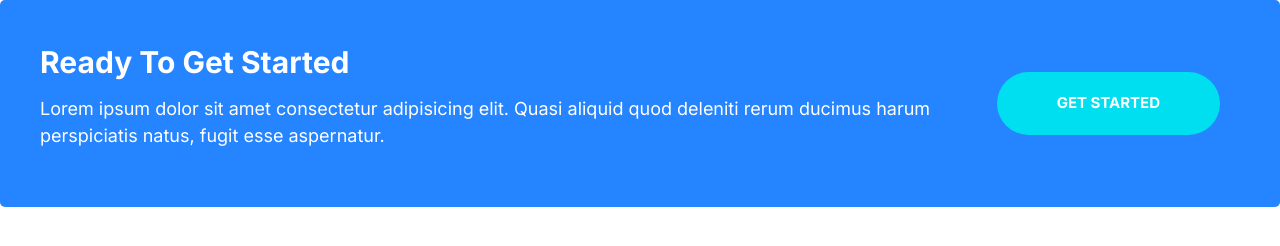
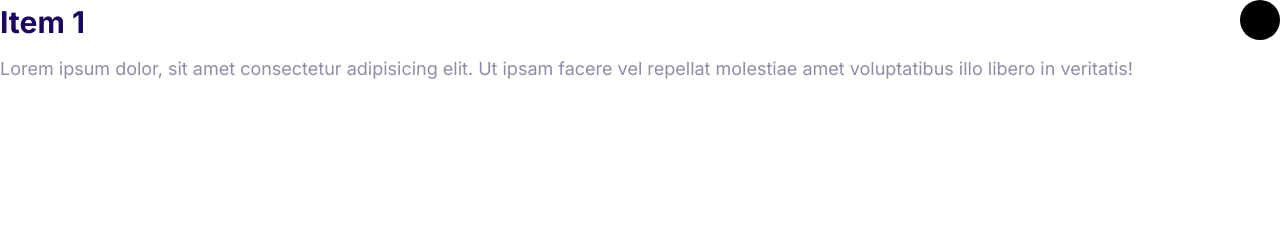
Before and after one commit to Nangyalaidaqiq/Kohinoor, a plain HTML site: page index.html in a window 1280 px wide. Drawn offline with Linux system fonts and the light colour scheme.

Commit message:
collapsibles section added

```diff
--- a/css/styles.css
+++ b/css/styles.css
@@ -540,3 +540,35 @@ a {
         margin: 2rem;
     }
 }
+
+/* Collapsibles */
+.collapsible__header {
+    display: flex;
+    justify-content: space-between;
+}
+
+.collapsible__heading {
+    margin-top: 0;
+    font-size: 3rem;
+}
+
+.collapsible__chevron {
+    transform: rotate(-90deg);
+    transition: transform 0.3s;
+}
+
+.collapsible__content {
+    max-height: 0;
+    overflow: hidden;
+    opacity: 0;
+    transition: all 0.3s;
+}
+
+.collapsible--expanded .collapsible__chevron {
+    transform: rotate(0);
+}
+
+.collapsible--expanded .collapsible__content {
+    max-height: 100vh;
+    opacity: 1;
+}
--- a/index.html
+++ b/index.html
@@ -15,18 +15,19 @@
     <link rel="stylesheet" href="css/styles.css" />
   </head>
   <body>
-    <div class="callout callout--primary">
-      <div class="grid grid--1x2">
-        <div class="callout__content">
-          <h2 class="callout__heading">Ready To Get Started</h2>
-          <p>
-            Lorem ipsum dolor sit amet consectetur adipisicing elit. Quasi
-            aliquid quod deleniti rerum ducimus harum perspiciatis natus, fugit
-            esse aspernatur.
-          </p>
-        </div>
-        <a href="#" class="btn btn--secondary btn--stretched">Get Started</a>
+    <div class="collapsible collapsible--expanded">
+      <header class="collapsible__header">
+        <h2 class="collapsible__heading">Item 1</h2>
+        <svg class="icon icon--secondary collapsible__chevron">
+          <use xlink:href="images/sprite.svg#chevron"></use>
+        </svg>
+      </header>
+      <div class="collapsible__content">
+        Lorem ipsum dolor, sit amet consectetur adipisicing elit. Ut ipsam
+        facere vel repellat molestiae amet voluptatibus illo libero in
+        veritatis!
       </div>
     </div>
+    <script src="main.js"></script>
   </body>
 </html>
--- /dev/null
+++ b/main.js
@@ -0,0 +1,6 @@
+const collapsibles = document.querySelectorAll(".collapsible");
+collapsibles.forEach((item) =>
+  item.addEventListener("click", function () {
+    this.classList.toggle("collapsible--expanded");
+  })
+);
```
Also changed, not shown: components/collapsibles.html (added, +13 -0 lines).
